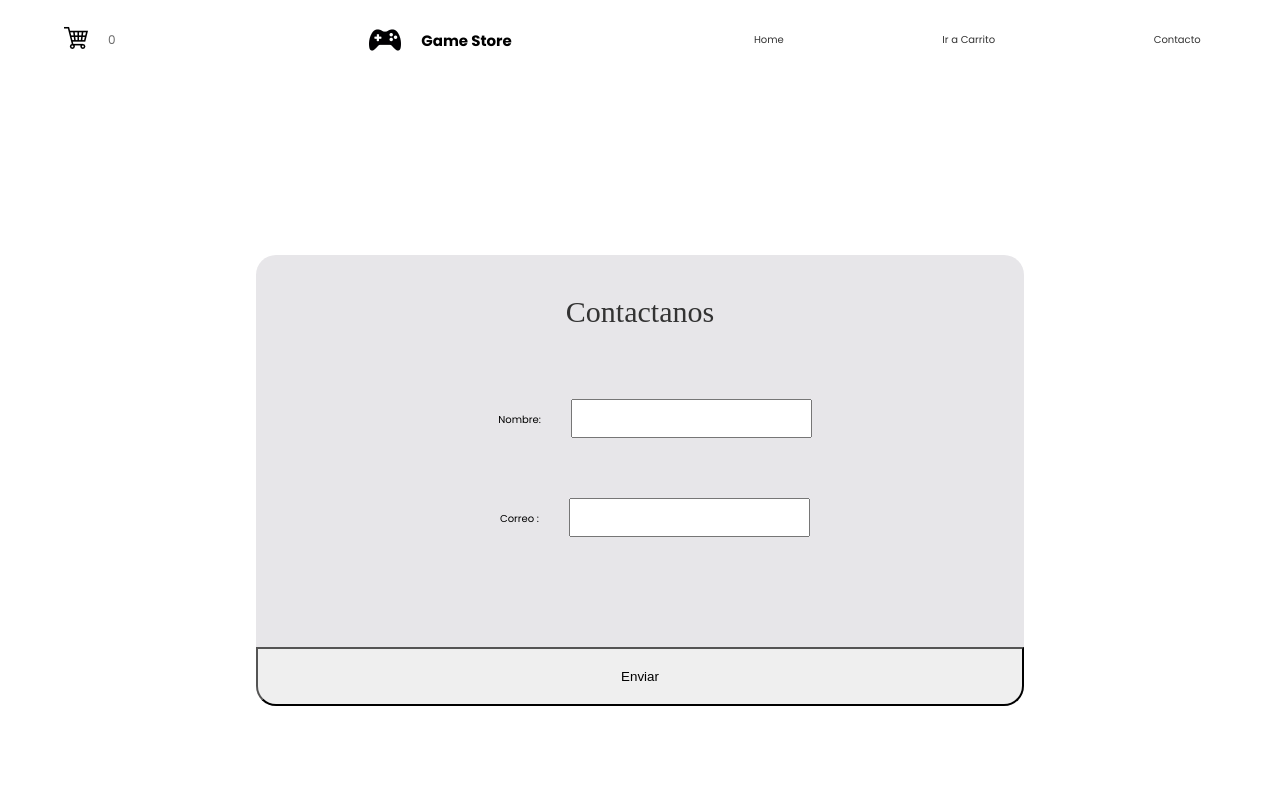
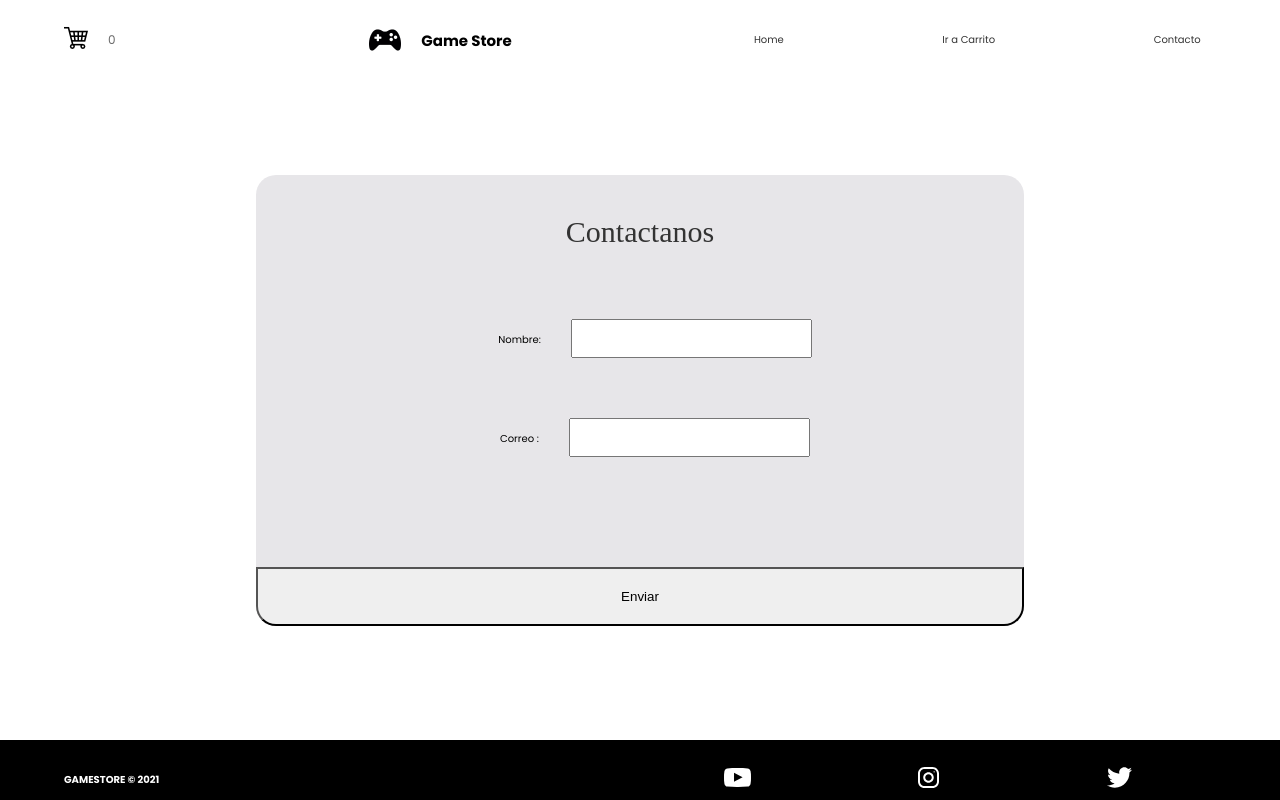
Before and after one commit to cgldev/ecommerce, a React (Create React App) app: page /contacto in a window 1280 px wide. Shown: the top 800 px of the page. Built offline with nearby package versions, Linux system fonts and the light colour scheme.

Commit message:
estilos estructura home y contacto

```diff
--- a/src/components/Contacto/Contacto.css
+++ b/src/components/Contacto/Contacto.css
@@ -1,5 +1,5 @@
 #contact {
-  min-height: 100vh;
+  min-height: 80vh;
   display: flex;
   justify-content: center;
   align-items: center;
--- a/src/components/ItemDetail/ItemDetail.css
+++ b/src/components/ItemDetail/ItemDetail.css
@@ -1,3 +1,6 @@
+.card {
+  min-height: 80vh;
+}
 .detail {
   display: flex;
   flex-wrap: wrap;
--- a/src/components/ItemList/ItemList.css
+++ b/src/components/ItemList/ItemList.css
@@ -1,3 +1,6 @@
+.itemsList {
+  min-height: 80vh;
+}
 .items {
   width: 85%;
   margin: auto;
@@ -7,5 +10,4 @@
   flex-direction: row;
   text-align: center;
   flex-wrap: wrap;
-  min-height: 45vh;
 }
```
